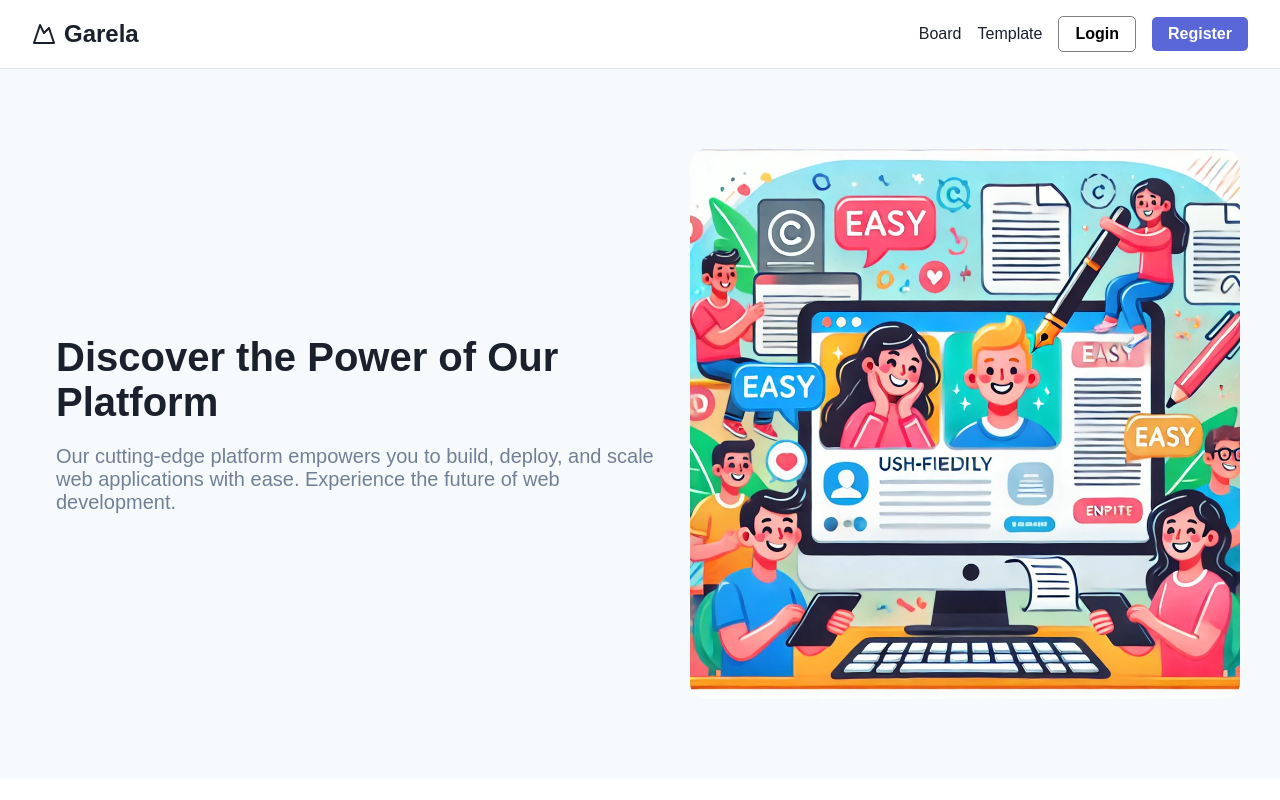
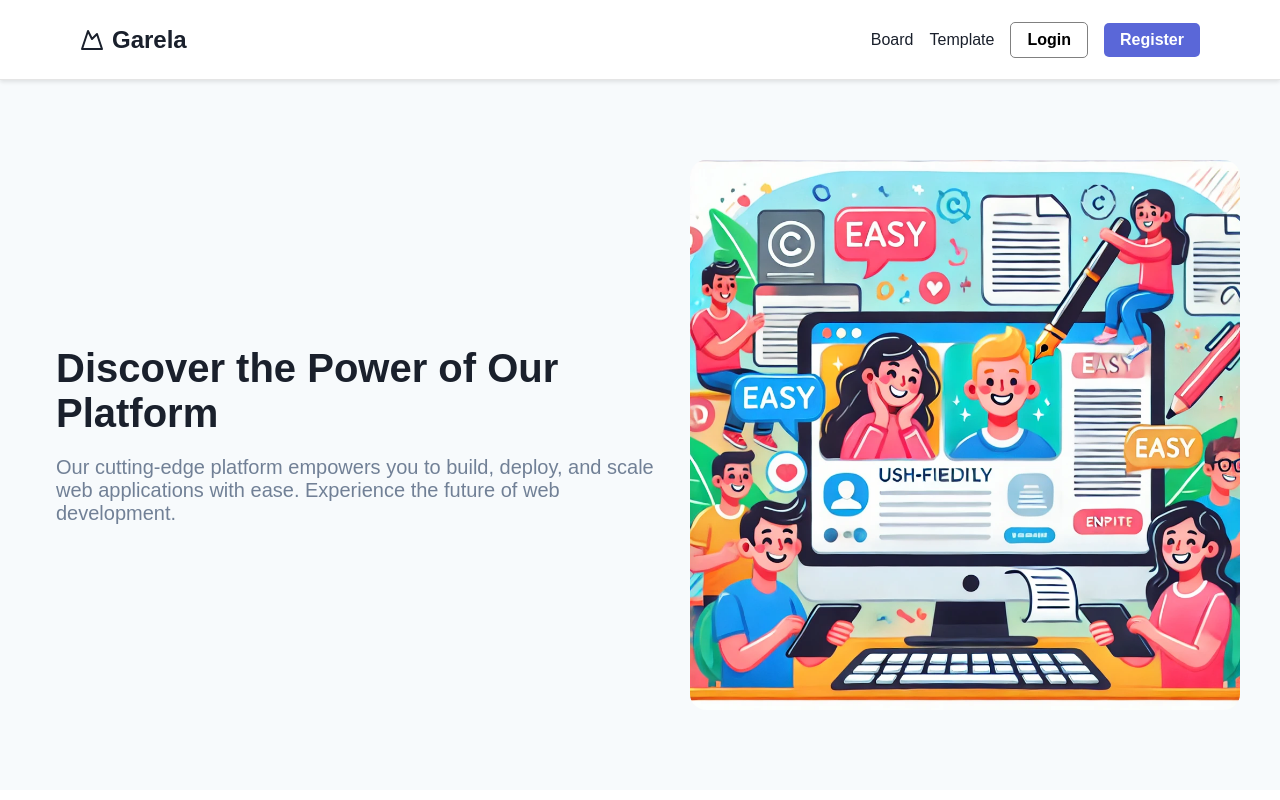
Before and after one commit to YeonShin/Garela, a React (Create React App) app in the folder garela-frontend/: page / in a window 1280 px wide. Shown: the top 800 px of the page. Built offline with nearby package versions, Linux system fonts and the light colour scheme.

Commit message:
(#6) 네비게이션 바 고정

```diff
--- a/garela-frontend/src/components/Navbar.tsx
+++ b/garela-frontend/src/components/Navbar.tsx
@@ -10,14 +10,25 @@ import { UserInfoType, userInfoState } from "../atom";
 
 Modal.setAppElement("#root");
 
+const FixedNavbar = styled.div`
+  position: fixed;
+  top: 0;
+  left: 0;
+  width: 100%;
+  z-index: 1000;
+`;
+
 const Nav = styled.nav`
   display: flex;
   justify-content: space-between;
   align-items: center;
   padding: 1rem 2rem;
+  padding-left: 80px;
+  padding-right: 80px;
   background-color: ${(props) => props.theme.colors.surface};
   box-shadow: 0 2px 4px rgba(0, 0, 0, 0.1);
   border-bottom: 1px solid #e5e5e5;
+  height: 80px; /* 높이 값을 추가하여 마진 계산을 정확하게 합니다 */
 `;
 
 const Logo = styled.div`
@@ -290,7 +301,7 @@ const Navbar: React.FC = () => {
   const closeLogoutModal = () => setLogoutModalOpen(false);
 
   return (
-    <>
+    <FixedNavbar>
       <Nav>
         <Link to="/">
           <Logo>
@@ -369,7 +380,7 @@ const Navbar: React.FC = () => {
         <ConfirmButton onClick={handleLogout}>확인</ConfirmButton>
         <CancelButton onClick={closeLogoutModal}>취소</CancelButton>
       </Modal>
-    </>
+    </FixedNavbar>
   );
 };
 
--- a/garela-frontend/src/screen/Main.tsx
+++ b/garela-frontend/src/screen/Main.tsx
@@ -9,6 +9,7 @@ const MainContainer = styled.div`
   flex-direction: column;
   align-items: center;
   min-height: 100vh;
+  margin-top: 80px; /* 네비게이션 바의 높이를 고려한 마진 */
 `;
 
 const Section = styled.section`
```
